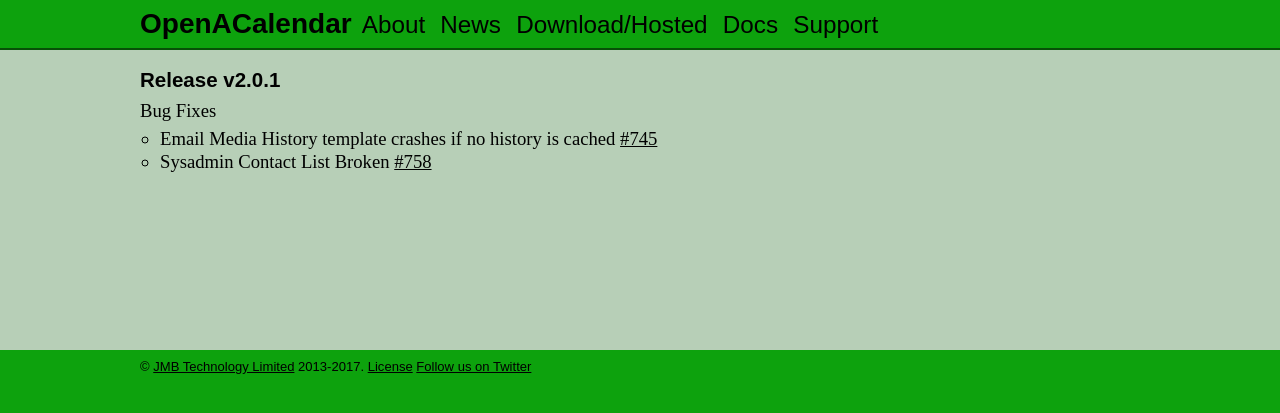
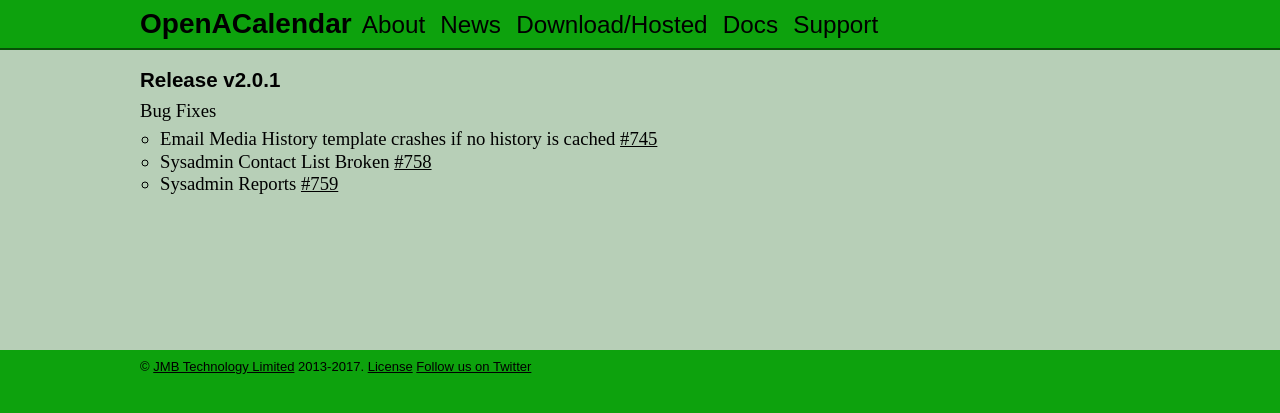
Before and after one commit to OpenACalendar/openacalendar.github.io, a Jekyll site: the page built from webapp/release/2.0.1.html, in a window 1280 px wide. Shown: the top 413 px of the page. Built offline with Jekyll 4.4.1, drawn with Linux system fonts in a browser that asks for light colours.

Commit message:
Release notes

```diff
--- a/webapp/release/2.0.1.html
+++ b/webapp/release/2.0.1.html
@@ -14,4 +14,5 @@
 <ul class="normallist">
   <li>Email Media History template crashes if no history is cached <a href="https://github.com/OpenACalendar/OpenACalendar-Web-Core/issues/745">#745</a></li>
   <li>Sysadmin Contact List Broken  <a href="https://github.com/OpenACalendar/OpenACalendar-Web-Core/issues/758">#758</a></li>
+  <li>Sysadmin Reports <a href="https://github.com/OpenACalendar/OpenACalendar-Web-Core/issues/759">#759</a></li>
 </ul>
```
